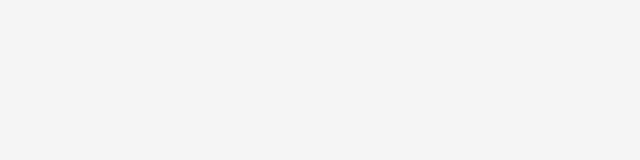
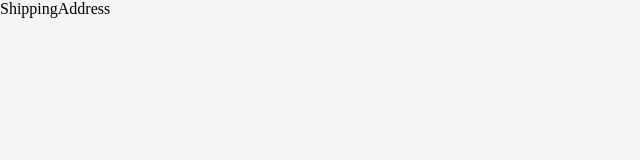
Before and after one commit to brian-david4/furniture-shop, a React (Vite) app in the folder furniture/: page /checkout/shipping-address in a window 1280 px wide. Before the commit this address had no page. Shown: the top 160 px of the page, without its empty margins (0-640 px from the left). Built offline with nearby package versions, Linux system fonts and the light colour scheme; the HTML template or start-up script is replaced by a standard one.

Commit message:
Create shipping-address page
- Also move homepage into its own folder

```diff
--- a/furniture/src/App.tsx
+++ b/furniture/src/App.tsx
@@ -1,9 +1,10 @@
 import { Routes, Route, useLocation } from "react-router-dom";
-import Home from "./Pages/Home";
+import Home from "./Pages/Home/Home";
 import Shop from "./Pages/Shop";
 import ProductPage from "./Components/ProductPage/ProductPage";
 import CartProvider from "./Data/CartContext";
 import CheckoutPage from "./Pages/CheckoutPage/CheckoutPage";
+import ShippingAddress from "./Pages/ShippingAddress/ShippingAddress";
 
 function App() {
   const location = useLocation();
@@ -16,6 +17,10 @@
           <Route path="/products" element={<Shop />} />
           <Route path="/products/:productName" element={<ProductPage />} />
           <Route path="/checkout" element={<CheckoutPage />} />
+          <Route
+            path="/checkout/shipping-address"
+            element={<ShippingAddress />}
+          />
         </Routes>
       </CartProvider>
     </>
--- /dev/null
+++ b/furniture/src/Pages/ShippingAddress/ShippingAddress.tsx
@@ -0,0 +1,7 @@
+import styles from "./shipaddress.module.css";
+
+const ShippingAddress = () => {
+  return <div className={styles.shipaddress}>ShippingAddress</div>;
+};
+
+export default ShippingAddress;
```
Also changed, not shown: furniture/src/Pages/Home/Home.tsx (renamed from furniture/src/Pages/Home.tsx, +5 -5 lines), furniture/src/Pages/Home/home.module.css (renamed from furniture/src/Pages/home.module.css), furniture/src/Pages/ShippingAddress/shipaddress.module.css (added).
